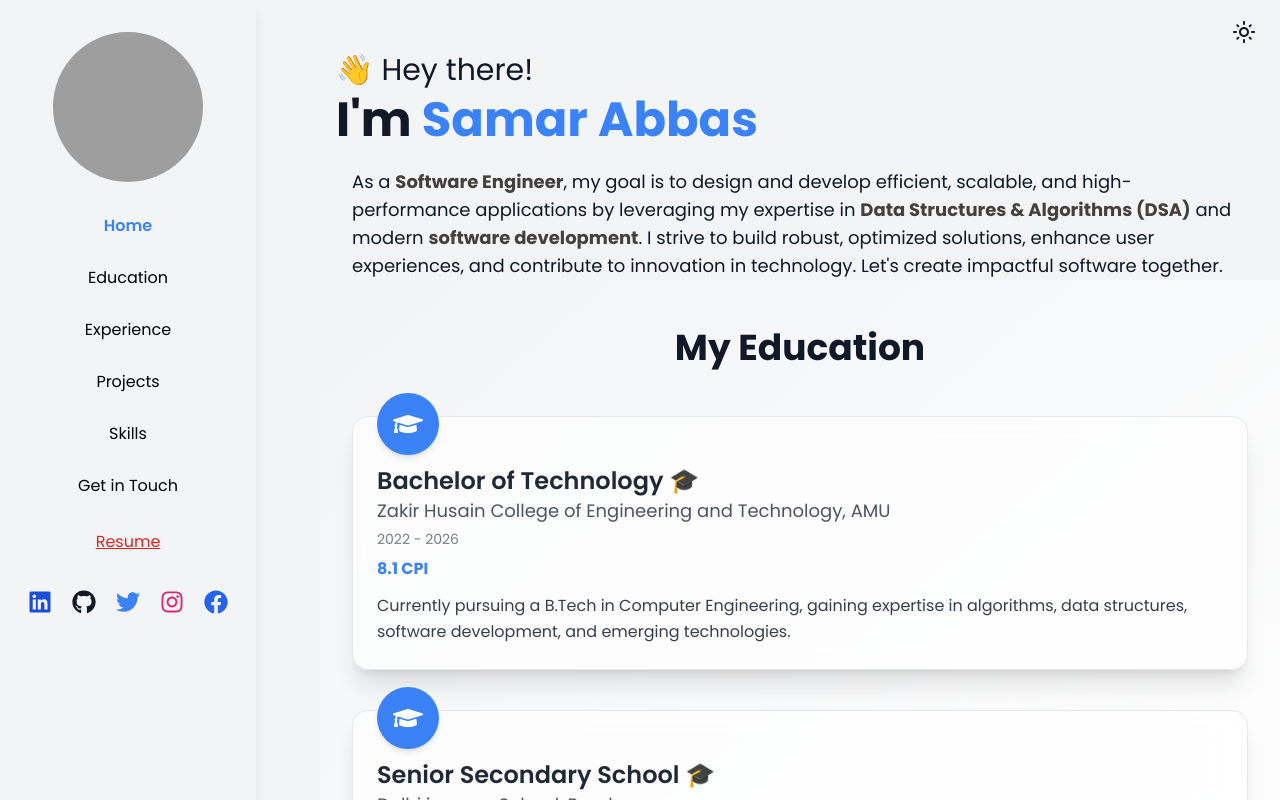
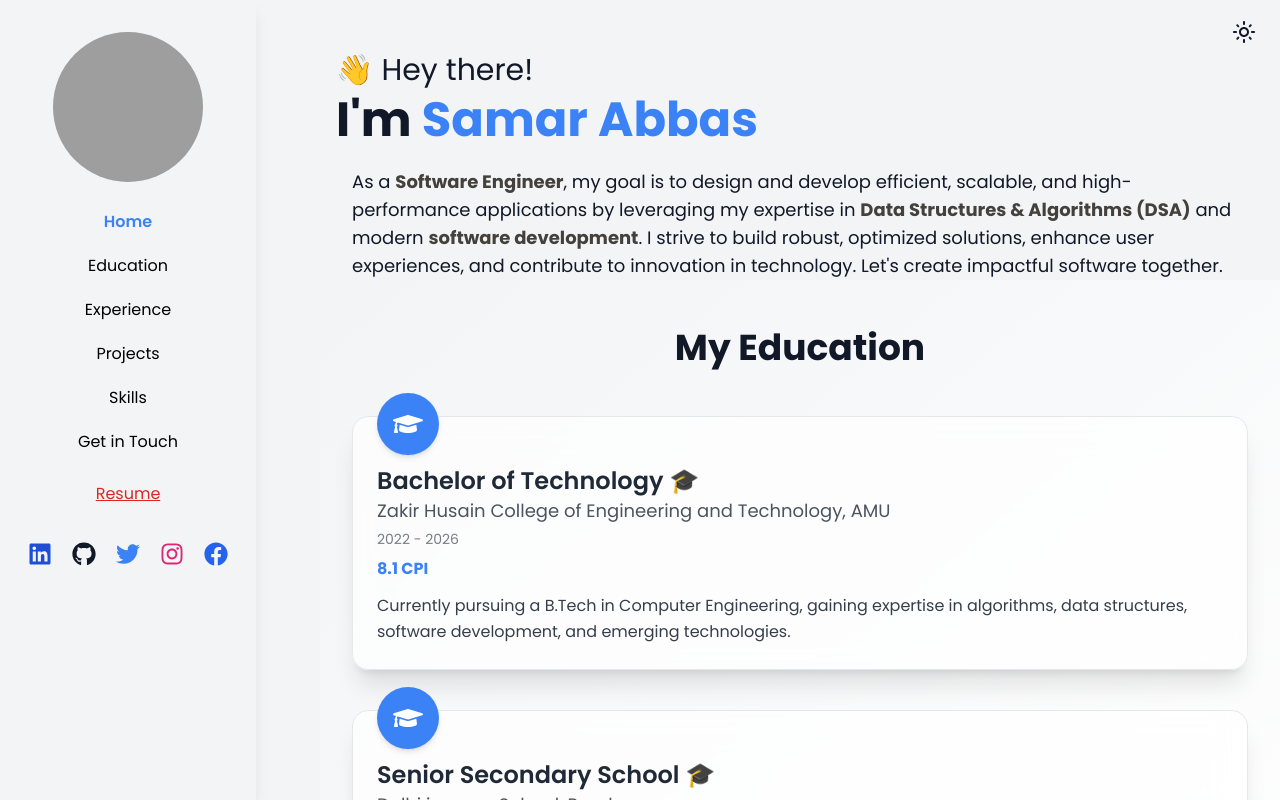
Before and after one commit to samar-abbas-786/samar.dev, a React (Vite) app: page / in a window 1280 px wide. Shown: the top 800 px of the page. Built offline with nearby package versions, Linux system fonts and the light colour scheme; grey boxes are pictures that could not be loaded.

Commit message:
fix side section padding

```diff
--- a/src/components/sideSection.jsx
+++ b/src/components/sideSection.jsx
@@ -66,7 +66,7 @@ const SideSection = () => {
                   setSelectedMenu(item.name);
                   scrollToSection(item.ref);
                 }}
-                className={`p-2 text-md w-full cursor-pointer transition-all duration-300 ${
+                className={`p-1 text-md w-full cursor-pointer transition-all duration-300 ${
                   selectedMenu === item.name
                     ? "text-blue-500 font-semibold  rounded-md dark:text-blue-800"
                     : "hover:scale-110"
@@ -105,7 +105,9 @@ const SideSection = () => {
             href="https://github.com/samarabbas"
             target="_blank"
             rel="noopener noreferrer"
-            className="text-gray-900 dark:text-white text-2xl hover:scale-125 transition"
+            className={`${
+              dark ? "text-white" : "text-gray-900"
+            }  text-2xl hover:scale-125 transition`}
             aria-label="GitHub"
           >
             <FaGithub />
```
